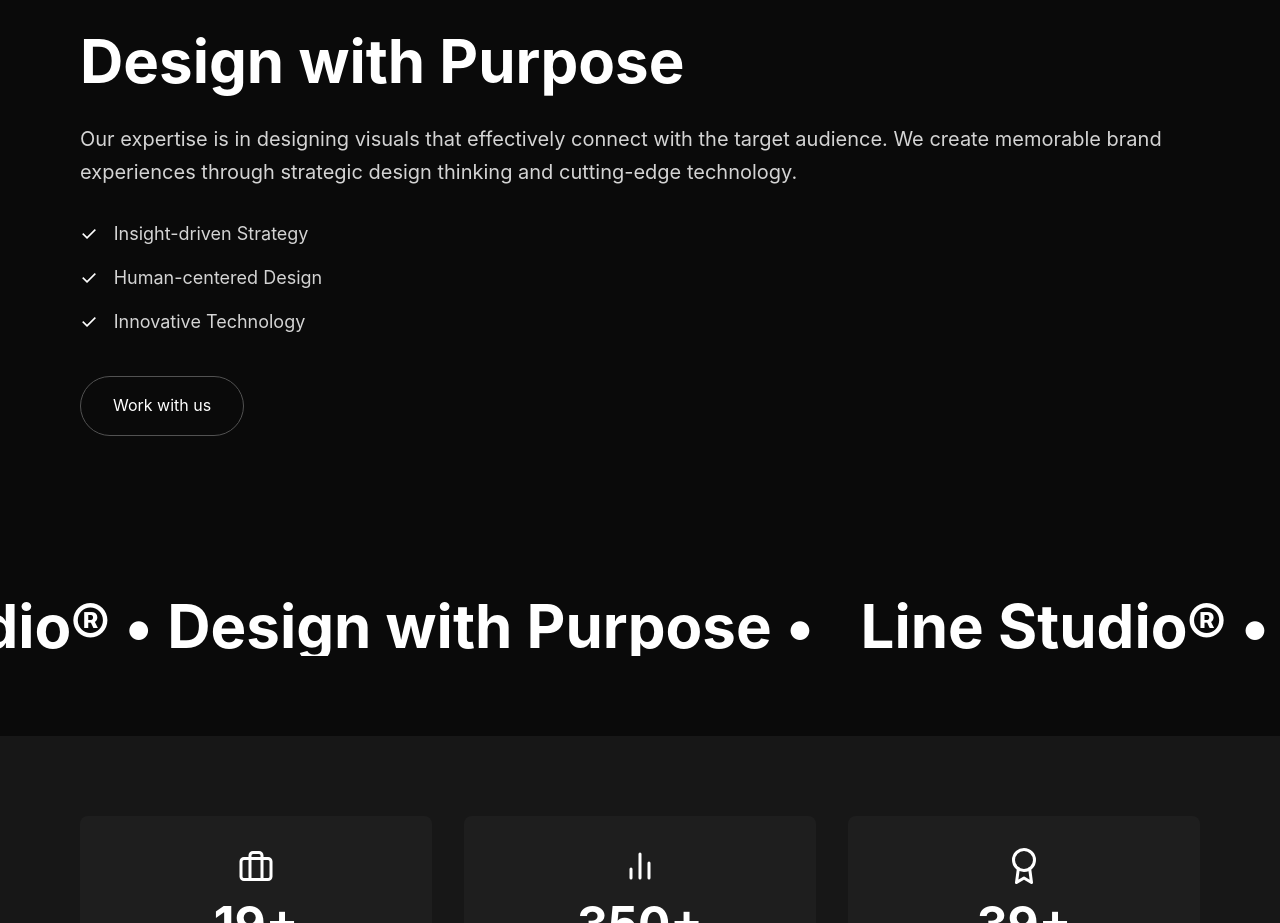
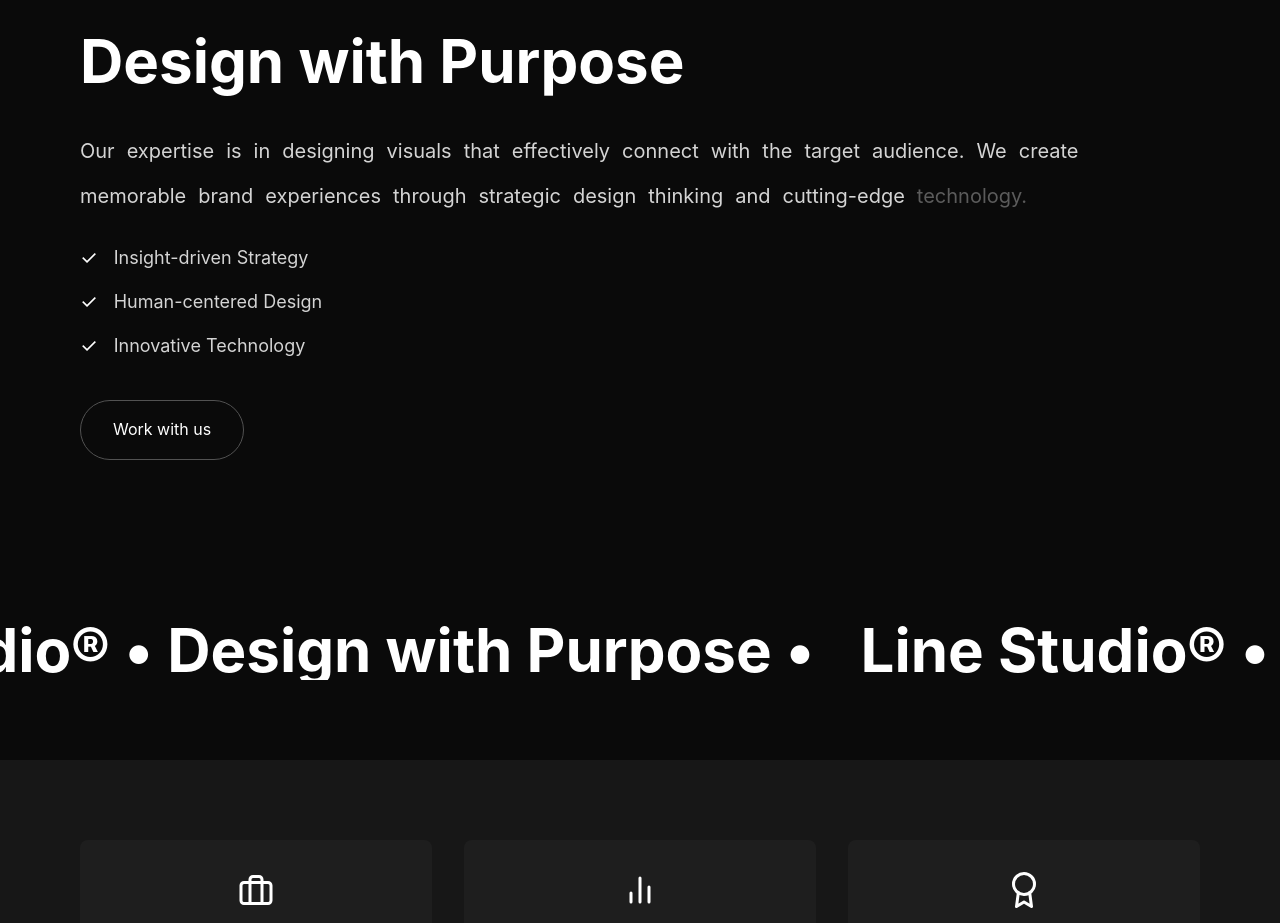
Before and after one commit to devchangjun/fastcampus-interactive-vibecoding01, a Next.js app: page / in a window 1280 px wide. Shown: the part 1400-2323 px from the top of the page. Built offline with nearby package versions, Linux system fonts and the light colour scheme.

Commit message:
feat: 스크롤 트리거 텍스트

```diff
--- a/src/app/page.tsx
+++ b/src/app/page.tsx
@@ -14,6 +14,7 @@ import TypingAnimation from "@/components/TypingAnimation";
 import ScrambleText from "@/components/ScrambleText";
 import CountUp from "@/components/CountUp";
 import Marquee from "@/components/Marquee";
+import ScrollTriggerText from "@/components/ScrollTriggerText";
 
 export default function Home() {
   const [email, setEmail] = useState("");
@@ -171,10 +172,14 @@ export default function Home() {
                 text="Design with Purpose"
                 className="text-4xl sm:text-5xl md:text-6xl font-bold leading-tight mb-6"
               />
-              <p className="text-lg md:text-xl text-neutral-300 leading-relaxed mb-8">
+              <ScrollTriggerText
+                className="text-lg md:text-xl leading-relaxed mb-8"
+                fromColor="#737373"
+                toColor="#d4d4d4"
+              >
                 Our expertise is in designing visuals that effectively connect with the target audience. We create
                 memorable brand experiences through strategic design thinking and cutting-edge technology.
-              </p>
+              </ScrollTriggerText>
               <ul className="space-y-4 mb-10">
                 <li className="flex items-center gap-4">
                   <span className="text-xl text-white">✓</span>
--- /dev/null
+++ b/src/components/ScrollTriggerText.tsx
@@ -0,0 +1,61 @@
+"use client";
+
+import { useRef } from "react";
+import { useScroll, useTransform, motion, MotionValue } from "framer-motion";
+
+interface ScrollTriggerTextProps {
+  children: string;
+  className?: string;
+  fromColor?: string;
+  toColor?: string;
+}
+
+const Word = ({
+  children,
+  range,
+  progress,
+  fromColor = "#999999",
+  toColor = "#FFFFFF",
+}: {
+  children: React.ReactNode;
+  range: [number, number];
+  progress: MotionValue<number>;
+  fromColor?: string;
+  toColor?: string;
+}) => {
+  const opacity = useTransform(progress, range, [0.2, 1]);
+  const scale = useTransform(progress, range, [0.8, 1]);
+  const color = useTransform(progress, range, [fromColor, toColor]);
+
+  return (
+    <span className="relative inline-block mr-[12px] mt-[12px]">
+      <motion.span style={{ opacity, scale, color }}>{children}</motion.span>
+    </span>
+  );
+};
+
+const ScrollTriggerText = ({ children, className, fromColor, toColor }: ScrollTriggerTextProps) => {
+  const container = useRef<HTMLParagraphElement>(null);
+  const { scrollYProgress } = useScroll({
+    target: container,
+    offset: ["start 0.8", "end 0.2"],
+  });
+
+  const words = children.split(" ");
+
+  return (
+    <p ref={container} className={className}>
+      {words.map((word, i) => {
+        const start = i / words.length;
+        const end = start + 1 / words.length;
+        return (
+          <Word key={i} range={[start, end]} progress={scrollYProgress} fromColor={fromColor} toColor={toColor}>
+            {word}
+          </Word>
+        );
+      })}
+    </p>
+  );
+};
+
+export default ScrollTriggerText;
```
